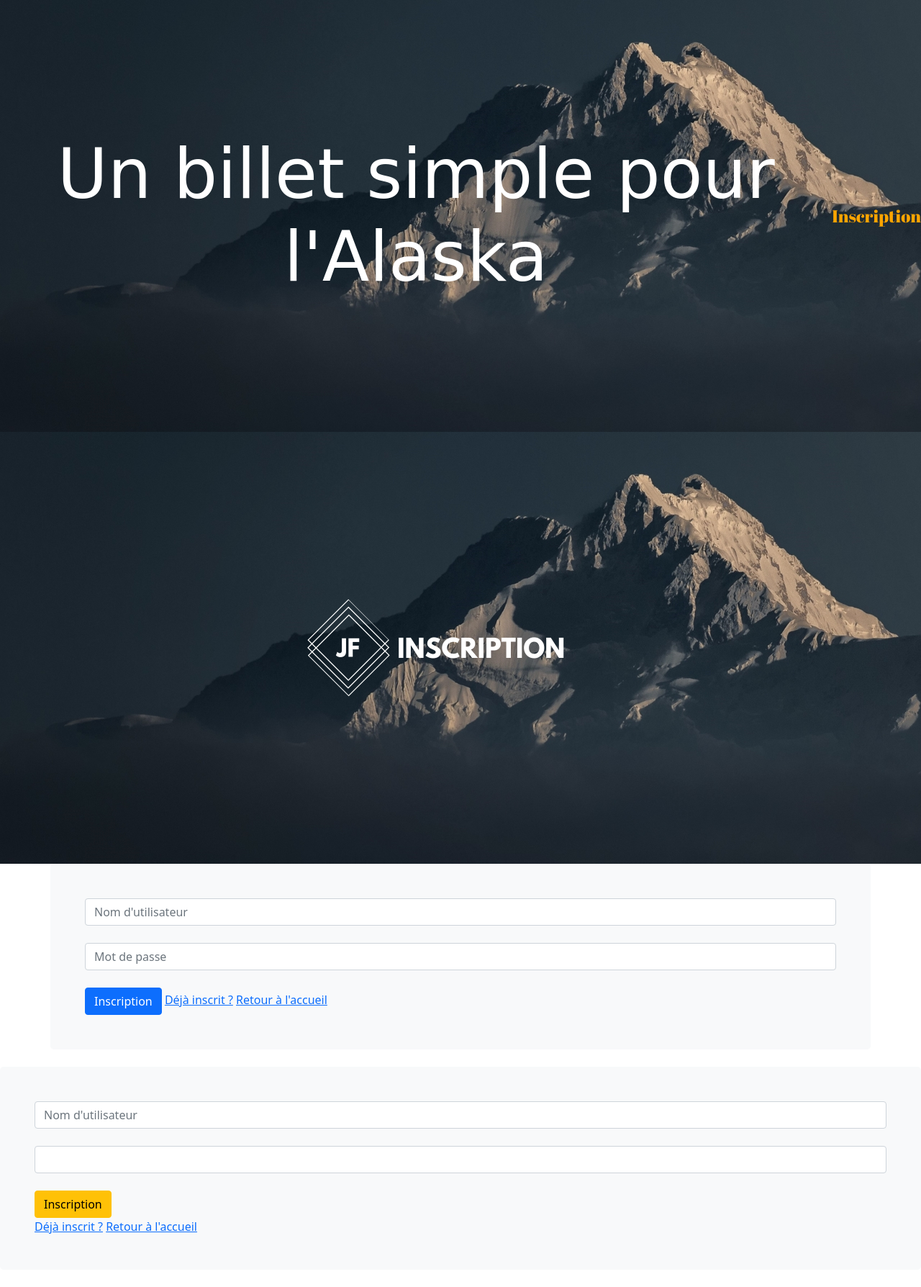
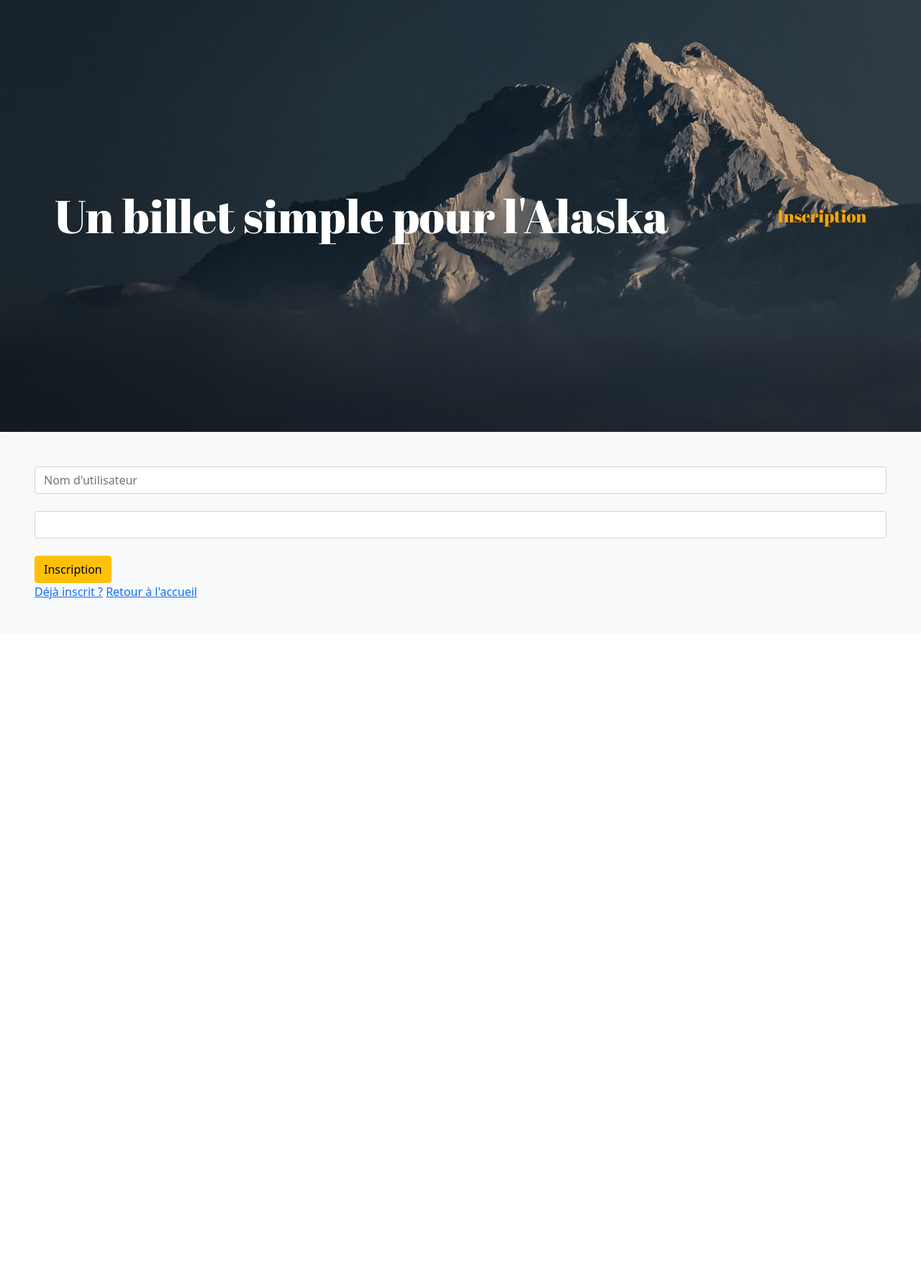
Before and after one commit to LHauwen/Projet-4-OC, a PHP site: page /public/index.php?route=register in a window 1280 px wide. Shown: the part 99-1887 px from the top of the page at 72% size. After the commit the page ends 931 px from the top, so only its background shows below. Run offline with PHP 8.4, Linux system fonts and the light colour scheme.

Commit message:
MaJ site

```diff
--- a/desktop.ini
+++ /dev/null
@@ -1,4 +0,0 @@
-[ViewState]
-Mode=
-Vid=
-FolderType=Generic
--- a/public/css/style.css
+++ b/public/css/style.css
@@ -33,12 +33,3 @@ text-decoration: none;
 h2 a:hover{
   color: purple;
 }
-
-h1{
-	font-family: 'Dawning of a New Day', cursive, serif;
-	font-size: 6em;
-}
-
-h2{
-	font-family: 'Dawning of a New Day', cursive;
-}
--- a/templates/register.php
+++ b/templates/register.php
@@ -1,33 +1,4 @@
 <?php $this->title = "Inscription"; ?>
-
-<header style="padding: 0;">
-    <h1 class="blogTitle"><img src="../public/assets/img/inscription.png" alt="" style="width: 500px;"></h1>
-</header>
-<section class="container">
-    <div class="row">
-        <div class="p-5 mb-4 bg-light rounded-3">
-            <form method="post" action="../public/index.php?route=register">
-                <div class="form-group">
-                    <input type="text" id="pseudo" class="form-control" placeholder="Nom d'utilisateur" name="pseudo"
-                        value="<?= isset($post) ? htmlspecialchars($post->get('pseudo')) : '' ?>"><br>
-                    <?= isset($errors['pseudo']) ? $errors['pseudo'] : ''?>
-                </div>
-                <div class="form-group">
-                <input type="password" class="form-control" id="password" name="password" placeholder="Mot de passe"
-                    value="<?= isset($post) ? htmlspecialchars($post->get('password')) : ''; ?>"><br>
-                <?= isset($errors['password']) ? $errors['password'] : ''?>
-        <input type="submit" class="btn btn-primary" value="Inscription" id="submit" name="submit">
-        </form>
-
-        <a href="../public/index.php?route=login">Déjà inscrit ?</a>
-        <a href="../public/index.php">Retour à l'accueil</a>
-
-        </div>
-        </div>
-        </div>
-
-</section>
-
 
 <div class="p-5 mb-4 bg-light rounded-3">
     <form class="form-group" method="post" action="../public/index.php?route=register">
```
Also changed, not shown: public/assets/img/admin.png (deleted), public/assets/img/connexion.png (deleted), public/assets/img/inscription.png (deleted), public/assets/img/profil.png (deleted).
